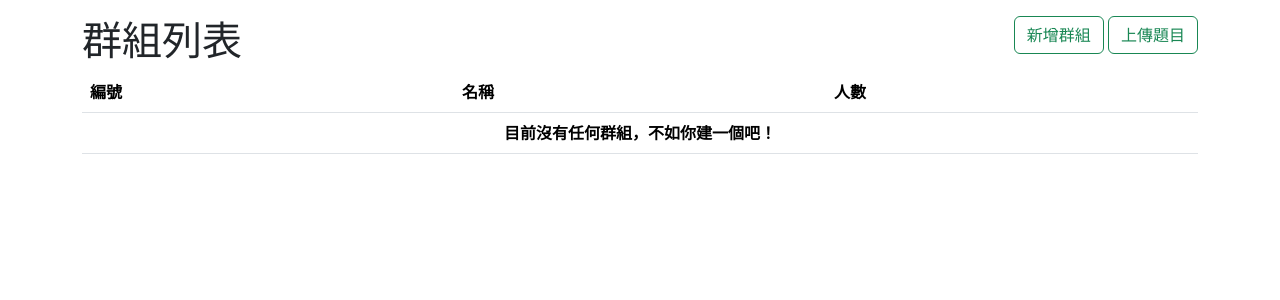
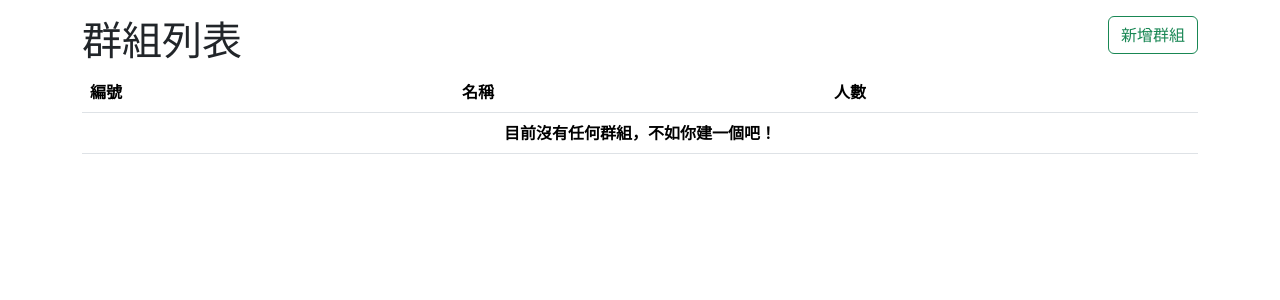
Before and after one commit to 10856045/112505_MFAI, a Django app: page /post-grouplist/ in a window 1280 px wide. Shown: the part 56-356 px from the top of the page. Run offline with Django 4.2, Linux system fonts and the light colour scheme; data that the repository does not hold is empty; some libraries are stand-ins or nearby versions.

Commit message:
增加進入按鈕、刪除多於按鈕

```diff
--- a/first/templates/post_grouplist.html
+++ b/first/templates/post_grouplist.html
@@ -6,7 +6,7 @@
     </div>
     <div class="col text-end">
       <a class="btn btn-outline-success" href="{% url 'post_groupcreate' %}">新增群組</a>
-      <a class="btn btn-outline-success" href="{% url 'post_create' %}">上傳題目</a>
+      {% comment %} <a class="btn btn-outline-success" href="{% url 'post_create' %}">上傳題目</a> {% endcomment %}
     </div>
   </div>
 
@@ -37,9 +37,9 @@
               <td>{{ group.G_name }}</td>
               <td>{{ group.count }}</td>
               {% comment %} <td>{{ group.tags.all|join:', ' }}</td> {% endcomment %}
-              {% comment %} <td>
+              <td>
                 <a class="btn btn-info btn-sm" href="{% url 'post_detail' group.id %}">進入</a>
-              </td> {% endcomment %}
+              </td>
             </tr>
           {% empty %}
             <tr>
```
